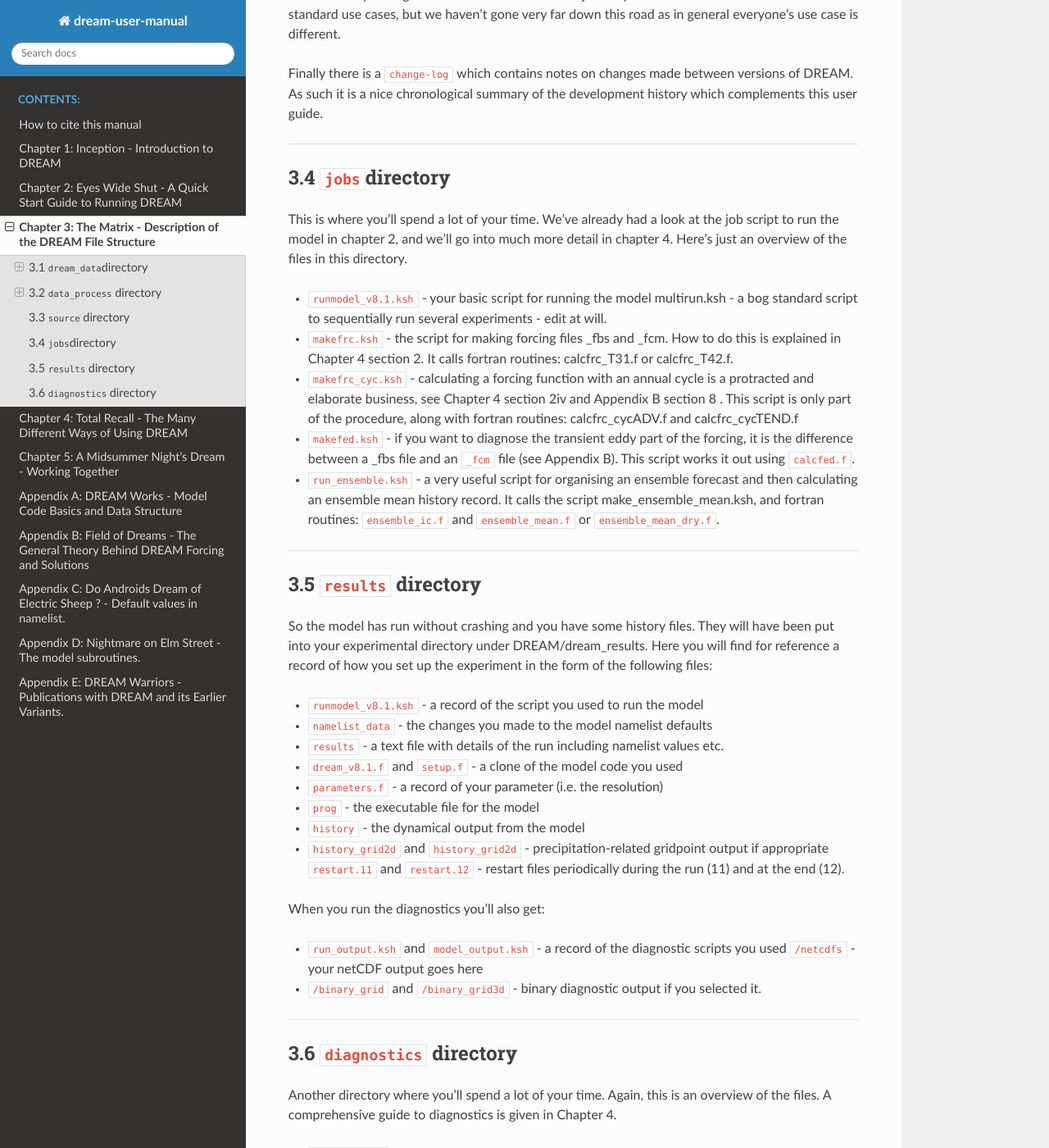
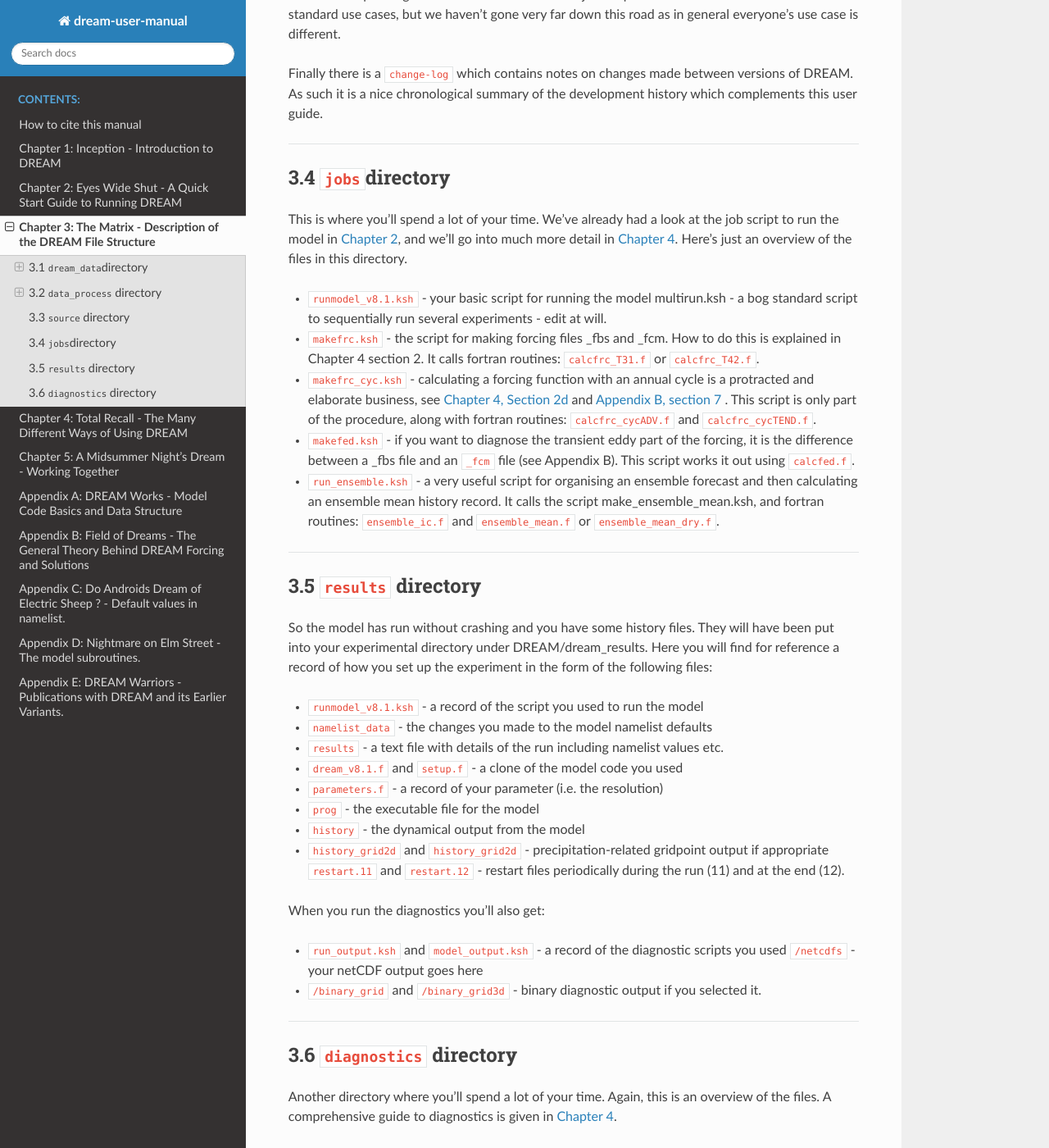
Before and after one commit to dream-gcm/usermanual, a Sphinx documentation site: the page built from source/Chapter3.md, in a window 1280 px wide and 1400 px high, scrolled down 6883 px. Shown: the whole window at 82% size. Built offline with Sphinx 7.4.7 and the Read the Docs theme 2.0.0, drawn with Linux system fonts in a browser that asks for light colours; some of the changed text lies outside the part shown.

Commit message:
SLX: Upd links

```diff
--- a/source/Chapter3.md
+++ b/source/Chapter3.md
@@ -51,7 +51,7 @@ This is technically the same as the _fbs file described above, but it will not m
 
 This is the simple GCM forcing, which can be used for long runs or forecasts to get the model to behave like a GCM. The model will develop a fully turbulent eddy field with a mean state and transient fluxes that resemble those of a real GCM (or even the real atmosphere). Often used in experiments where there is a long perturbed equilibrium simulation, to be compared with a long control run. Forcing for perpetual runs simulating each of the four seasons is provided.
 
-Most of the files in this directory are single record files, designated ave4x, but there is one that is designated `cyc4x`, which has 1461 records. This is the annual cycle forcing described in Chapter 4 section 1iii. If the annual forcing cycle is chosen, then the reference state must be the mean annual cycle. The model will read forcing and reference data sequentially every six hours and return to the beginning of the year at the end of the files.
+Most of the files in this directory are single record files, designated ave4x, but there is one that is designated `cyc4x`, which has 1461 records. This is the annual cycle forcing described in [Chapter 4, section 2d](https://dreamusermanual.readthedocs.io/en/latest/Chapter4.html#d-forcing-a-simple-gcm-with-an-annual-cycle). If the annual forcing cycle is chosen, then the reference state must be the mean annual cycle. The model will read forcing and reference data sequentially every six hours and return to the beginning of the year at the end of the files.
 
 _vi) inst: Instantaneous data snapshots_
 
@@ -153,14 +153,14 @@ Finally there is a `change-log` which contains notes on changes made between ver
 
 ---
 ## 3.4 `jobs`directory
-This is where you’ll spend a lot of your time. We’ve already had a look at the job script to run the model in chapter 2, and we’ll go into much more detail in chapter 4. Here’s just an overview of the files in this directory.
+This is where you’ll spend a lot of your time. We’ve already had a look at the job script to run the model in [Chapter 2](https://dreamusermanual.readthedocs.io/en/latest/Chapter2.html), and we’ll go into much more detail in [Chapter 4](https://dreamusermanual.readthedocs.io/en/latest/Chapter4.html). Here’s just an overview of the files in this directory.
 
 * `runmodel_v8.1.ksh` - your basic script for running the model
 multirun.ksh - a bog standard script to sequentially run several experiments - edit at will.
 
-* `makefrc.ksh` - the script for making forcing files _fbs and _fcm. How to do this is explained in Chapter 4 section 2. It calls fortran routines: calcfrc_T31.f or calcfrc_T42.f.
+* `makefrc.ksh` - the script for making forcing files _fbs and _fcm. How to do this is explained in Chapter 4 section 2. It calls fortran routines: `calcfrc_T31.f` or `calcfrc_T42.f`.
 
-* `makefrc_cyc.ksh` - calculating a forcing function with an annual cycle is a protracted and elaborate business, see Chapter 4 section 2iv and Appendix B section 8 . This script is only part of the procedure, along with fortran routines: calcfrc_cycADV.f and calcfrc_cycTEND.f
+* `makefrc_cyc.ksh` - calculating a forcing function with an annual cycle is a protracted and elaborate business, see [Chapter 4, Section 2d](https://dreamusermanual.readthedocs.io/en/latest/Chapter4.html#d-forcing-a-simple-gcm-with-an-annual-cycle) and [Appendix B, section 7](https://dreamusermanual.readthedocs.io/en/latest/AppendixB.html#b7-forcing-the-annual-cycle) . This script is only part of the procedure, along with fortran routines: `calcfrc_cycADV.f` and `calcfrc_cycTEND.f`.
 
 * `makefed.ksh` - if you want to diagnose the transient eddy part of the forcing, it is the difference between a _fbs file and an `_fcm` file (see Appendix B). This script works it out using `calcfed.f`.
 
@@ -186,7 +186,7 @@ When you run the diagnostics you’ll also get:
 
 ---
 ## 3.6 `diagnostics` directory
-Another directory where you’ll spend a lot of your time. Again, this is an overview of the files. A comprehensive guide to diagnostics is given in Chapter 4.
+Another directory where you’ll spend a lot of your time. Again, this is an overview of the files. A comprehensive guide to diagnostics is given in [Chapter 4](https://dreamusermanual.readthedocs.io/en/latest/Chapter4.html).
 * `specan_W2G.f` - the core fortran program that everything depends on, this routine uses the spectral analysis from the model to take a model history file and write grid diagnostic fields for dynamical variables into binary and netCDF formats.
 * `gridan2d.f` and `gridan3d.f` do a similar job but for model grid output, i.e. fields that are related to model precipitation.
 
```
Also changed, not shown: other parts of source/Chapter3.md (+2 -2 lines), source/Chapter4.md (+2 -2 lines).
